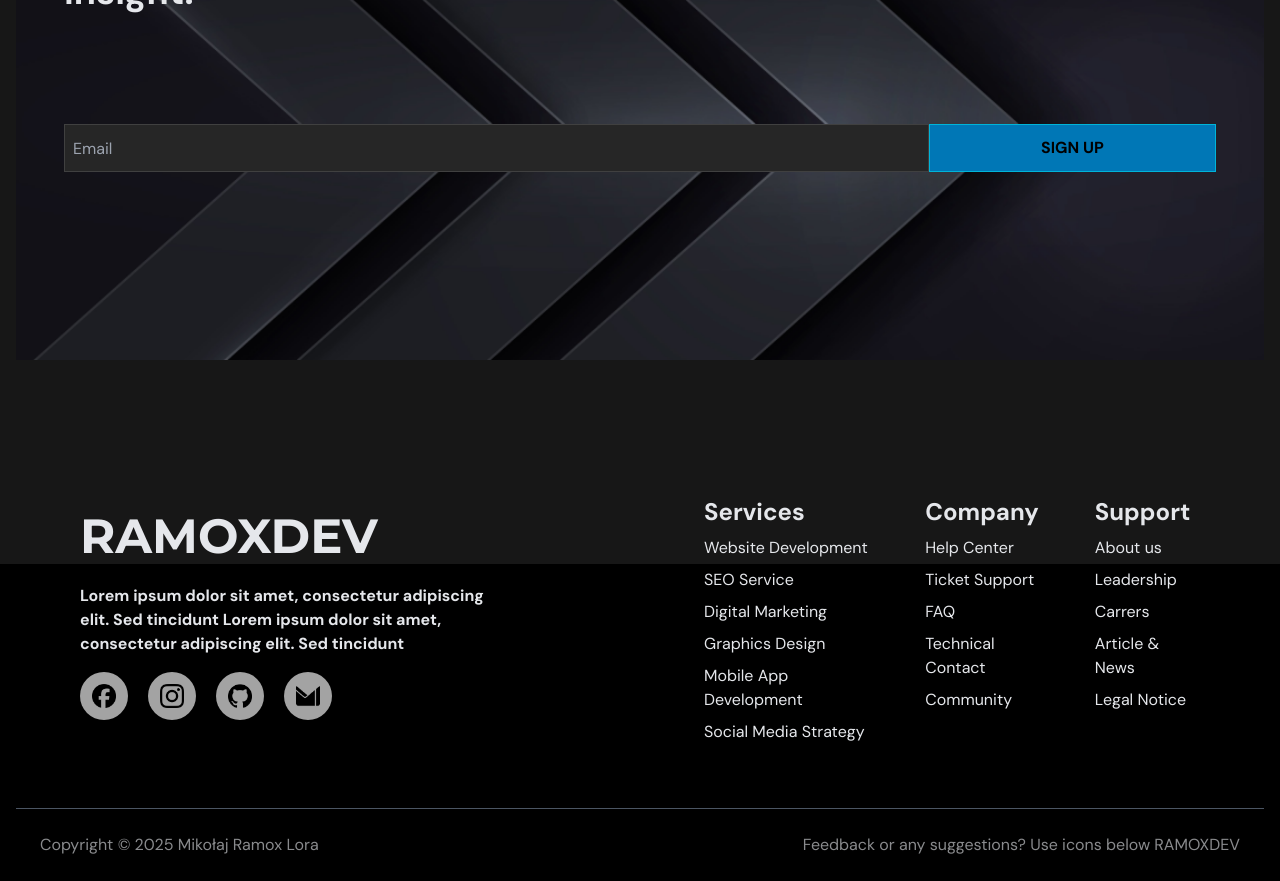
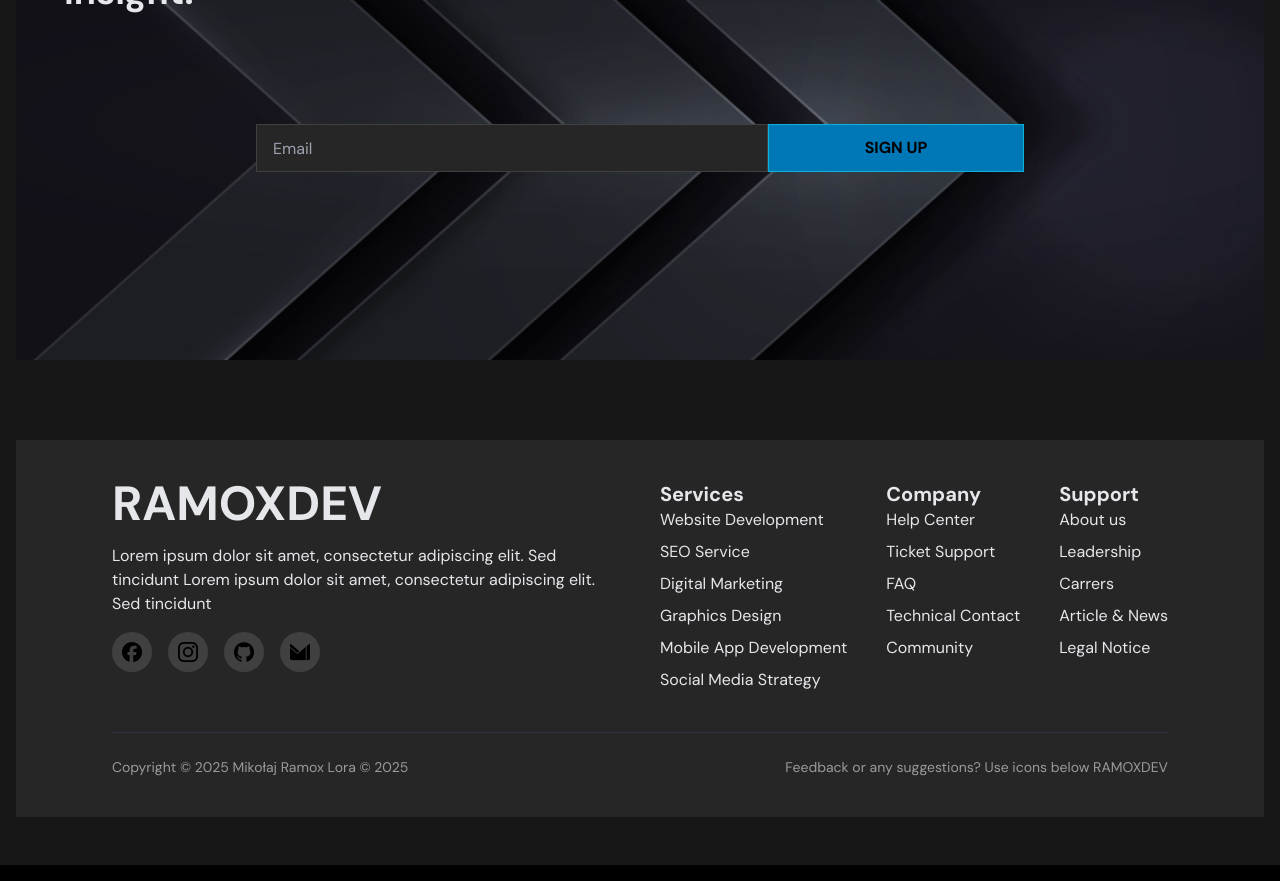
Before and after one commit to Ramox7171/buisness-landing, a React (Vite) app: page / in a window 1280 px wide. Shown: the part 6580-7461 px from the top of the page. Built offline with nearby package versions, Linux system fonts and the light colour scheme.

Commit message:
Working with RWD in context of Contact Section

```diff
--- a/src/components/Contact/Contact.tsx
+++ b/src/components/Contact/Contact.tsx
@@ -1,21 +1,18 @@
-
 import { SelectedPage } from '../../shared/types.helper'
 import { motion } from "framer-motion";
 import * as strings from "../../shared/mock-content.strings.json";
 import { companyLinks, footerLinks, services, supportLinks } from '../../shared/mock.data';
 
-
-
 type Props = {
   setSelectedPage: (value: SelectedPage) => void;
-}
+};
 
 const Contact = ({ setSelectedPage }: Props) => {
   return (
     <section id="contact" className="relative w-full bg-neutral-900 flex flex-col items-center mt-20">
       <motion.div
         onViewportEnter={() => setSelectedPage(SelectedPage.ContactUs)}
-        className="w-full h-screen flex flex-col items-center sm:items-start justify-start py-12 px-4"
+        className="w-full flex flex-col items-center sm:items-start justify-start py-12 px-4"
         initial="hidden"
         whileInView="visible"
         viewport={{ once: true, amount: 0.5 }}
@@ -25,77 +22,82 @@ const Contact = ({ setSelectedPage }: Props) => {
           visible: { opacity: 1, x: 0 },
         }}
       >
-        <div className="mt-12 px-12 flex flex-col items-center w-full min-h-[500px] bg-news-back bg-cover">
+        {/* Contact Section */}
+        <div className="mt-12 px-6 sm:px-12 flex flex-col items-center w-full min-h-[500px] bg-news-back bg-cover">
           <p className="my-4 font-bold text-primary-100 text-center">{strings.contactHelloSmall}</p>
-          <p className="my-4 font-bold text-gray-200 text-4xl">{strings.contactHelloBig}</p>
-          <div className="mt-24 mb-4 mx-12 flex justify-center items-center w-full sm:w-full">
+          <p className="my-4 font-bold text-gray-200 text-2xl sm:text-4xl">{strings.contactHelloBig}</p>
+
+          {/* Input & Button */}
+          <div className="mt-12 sm:mt-24 mb-4 w-full sm:w-2/3 flex flex-col sm:flex-row gap-3 sm:gap-0">
             <input
               type="text"
               placeholder="Email"
-              id='email'
-              className="w-2/3 h-12 py-2 px-2 border text-gray-200 border-neutral-700 bg-neutral-800 outline-none focus:bg-neutral-600 sm:w-full"
+              id="email"
+              className="w-full sm:w-2/3 h-12 py-2 px-4 border text-gray-200 border-neutral-700 bg-neutral-800 outline-none focus:bg-neutral-600"
             />
-            <button className="bg-primary-100 font-bold w-1/3 h-12 border border-primary-300 hover:text-gray-200 hover:bg-primary-300 transition duration-300">
+            <button className="w-full sm:w-1/3 h-12 bg-primary-100 font-bold border border-primary-300 hover:text-gray-200 hover:bg-primary-300 transition duration-300">
               {strings.contactNewsButton}
             </button>
           </div>
         </div>
-        <footer className="w-full h-full flex justify-center items-center">
+
         {/* Footer */}
+        <footer className="w-full flex justify-center items-center bg-neutral-800 text-gray-200 mt-16 sm:mt-20">
+          <div className="w-full max-w-6xl flex flex-col px-6 md:px-12 py-10">
 
-          <div
-            className="w-full h-full  flex flex-col"
-          >
-            {/* MAIN FOOTER CONTAINER */}
-            <div className="mx-auto flex items-center justify-around">
-              {/* UPPER */}
-              <div className=" w-1/2 h-auto mt-16 p-16 flex flex-col text-gray-200">
-                {/* LOGO AND ICONS AND SMALL IPSUM */}
-                <h2 className="text-5xl font-montserrat font-bold uppercase">{strings.contactRamoxLogo}</h2>
-                <p className="mt-6 font-bold w-5/6">{strings.lorem}</p>
-                <div className=" w-5/6 mt-4 flex gap-5">
+            {/* Upper Section */}
+            <div className="flex flex-col md:flex-row items-center md:items-start justify-between gap-10">
+
+              {/* Logo + Social Media */}
+              <div className="w-full md:w-1/2 text-center md:text-left">
+                <h2 className="text-4xl md:text-5xl font-bold uppercase">{strings.contactRamoxLogo}</h2>
+                <p className="mt-4 text-sm md:text-base font-light">{strings.lorem}</p>
+
+                {/* Social Media Icons */}
+                <div className="flex justify-center md:justify-start gap-4 mt-4">
                   {footerLinks.map((link) => (
-                    <a key={link.title} href={link.href} target='_blank'>
-                      <div className="w-12 h-12 bg-neutral-400 rounded-full flex items-center justify-center p-1 hover:bg-primary-100 transition duration-200">
-                        <img src={link.icon} className="w-6 h-6" />
+                    <a key={link.title} href={link.href} target="_blank">
+                      <div className="w-10 h-10 bg-neutral-700 rounded-full flex items-center justify-center hover:bg-primary-100 transition duration-200">
+                        <img src={link.icon} className="w-5 h-5" />
                       </div>
                     </a>
                   ))}
-
+                </div>
               </div>
 
+              {/* Links Section */}
+              <div className="w-full md:w-1/2 flex flex-col sm:flex-row justify-between gap-6 text-center md:text-left">
 
-
-              </div>
-
-              <div className="w-1/2 flex justify-evenly gap-10 mt-16 p-16 text-gray-200 ">
-                {/* LINKS */}
+                {/* Services */}
                 <div className="flex flex-col">
-                  <p className="font-bold text-2xl mb-2 mt-2">{strings.contactListServices}</p>
-                <ul className="flex flex-col justify-center gap-2 font-light font-dmsans">
+                  <p className="font-bold text-xl">{strings.contactListServices}</p>
+                  <ul className="flex flex-col gap-2 text-sm md:text-base font-light">
                     {services.map((service) => (
-                    <li key={service.id} className="hover:cursor-pointer hover:text-primary-100 transition duration-200">
+                      <li key={service.id} className="hover:text-primary-100 transition cursor-pointer">
                         {service.title}
                       </li>
                     ))}
                   </ul>
                 </div>
+
+                {/* Company */}
                 <div className="flex flex-col">
-                  <p className="font-bold text-2xl mb-2 mt-2">{strings.contactListCompany}</p>
-                <ul className="flex flex-col justify-center gap-2 font-light font-dmsans">
-                  {supportLinks.map((support,index) => (
-                    <li key={index} className="hover:cursor-pointer hover:text-primary-100 transition duration-200" >
+                  <p className="font-bold text-xl">{strings.contactListCompany}</p>
+                  <ul className="flex flex-col gap-2 text-sm md:text-base font-light">
+                    {supportLinks.map((support, index) => (
+                      <li key={index} className="hover:text-primary-100 transition cursor-pointer">
                         {support}
                       </li>
                     ))}
                   </ul>
                 </div>
 
+                {/* Support */}
                 <div className="flex flex-col">
-                  <p className="font-bold text-2xl mb-2 mt-2">{strings.contactListSupport}</p>
-                <ul className="flex flex-col justify-center gap-2 font-light font-dmsans">
-                  {companyLinks.map((company,index) => (
-                    <li key={index} className="hover:cursor-pointer hover:text-primary-100 transition duration-200" >
+                  <p className="font-bold text-xl">{strings.contactListSupport}</p>
+                  <ul className="flex flex-col gap-2 text-sm md:text-base font-light">
+                    {companyLinks.map((company, index) => (
+                      <li key={index} className="hover:text-primary-100 transition cursor-pointer">
                         {company}
                       </li>
                     ))}
@@ -103,27 +105,19 @@ const Contact = ({ setSelectedPage }: Props) => {
                 </div>
 
               </div>
-
             </div>
 
-            <div className="flex justify-between items-center p-6 w-full border-t border-t-gray-600">
-              {/* SMALL copyright */}
-              <p className="text-gray-200 font-light font-dmsans opacity-60">{strings.contactCopyright}</p>
-              <div className="inline-block">
-              <p className="text-gray-200 font-light font-dmsans opacity-60">{strings.contactSuggestions}</p>
-
+            {/* Footer Bottom (Copyright) */}
+            <div className="flex flex-col sm:flex-row justify-between items-center border-t border-gray-700 mt-10 pt-6 text-sm opacity-60 text-center sm:text-left">
+              <p className="mb-2 sm:mb-0">{strings.contactCopyright} © 2025</p>
+              <p>{strings.contactSuggestions}</p>
             </div>
-
-            </div>
-
           </div>
         </footer>
+
       </motion.div>
     </section>
-
-
-
-  )
-}
+  );
+};
 
 export default Contact;
```
Lines whose indentation alone changed are shown as unchanged.
